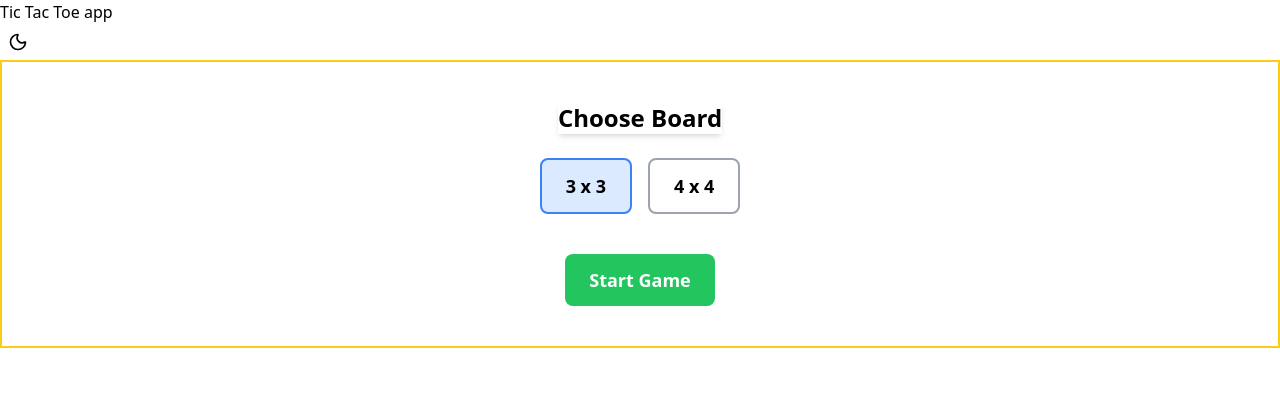
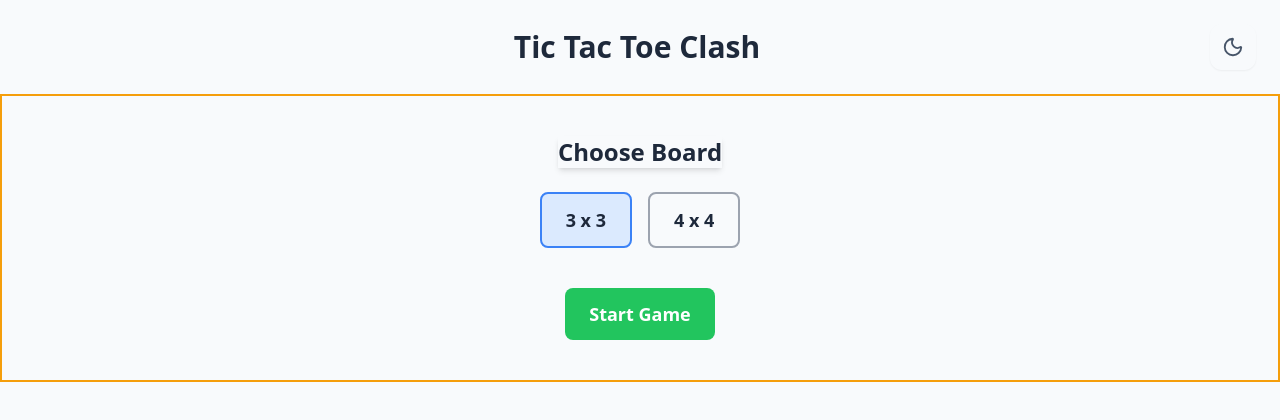
Before and after one commit to Pushparaj96/tic-tac-toe, a React (Vite) app: page / in a window 1280 px wide. Shown: the top 420 px of the page. Built offline with nearby package versions, Linux system fonts and the light colour scheme.

Commit message:
feat:Header

```diff
--- a/src/App.tsx
+++ b/src/App.tsx
@@ -10,8 +10,13 @@ function App() {
 
   return (
     <div className="bg-bgColor text-textColor min-h-screen">
-      <h2>Tic Tac Toe app</h2>
-      <ThemeToggle />
+      <header className="flex items-center justify-between p-4 md:p-6">
+        <div className="w-10"></div>
+        <h1 className="text-2xl md:text-3xl font-bold text-center">
+          Tic Tac Toe Clash
+        </h1>
+        <ThemeToggle />
+      </header>
       {!state.gameStarted ? <GridSelector /> : <GameScreen />}
     </div>
   );
--- a/src/components/GameStatus.tsx
+++ b/src/components/GameStatus.tsx
@@ -10,13 +10,12 @@ const GameStatus = () => {
     useConfirmationModal();
 
   let message = "";
-  let messageColorClass = "text-textColor"; // default color
+  let messageColorClass = "text-textColor";
 
   const handleNewGame = () => {
     openModal({
       title: "Restart Game",
-      message:
-        "Are you sure you want to start a new game? Current progress will be lost.",
+      message: "Are you sure you want to start a new game?",
       confirmText: "Start New Game",
       variant: "warning",
     });
@@ -25,14 +24,13 @@ const GameStatus = () => {
   const handleHomeClick = () => {
     openModal({
       title: "Go to Home",
-      message: "Are you sure? The current game will be reset.",
+      message: "Are you sure? The current game will be lost.",
       confirmText: "Go Home",
       variant: "warning",
     });
   };
 
   const onModalConfirm = () => {
-    // Check which action was requested based on modal title
     if (modal.title === "Restart Game") {
       dispatch({ type: "RESET_GAME" });
     } else if (modal.title === "Go to Home") {
@@ -41,10 +39,10 @@ const GameStatus = () => {
     handleConfirm();
   };
 
-  // Set message and color based on game state
+  // message and color based on game state
   if (winner === "draw") {
     message = "It's a draw 🤝";
-    messageColorClass = "text-textColor"; // neutral color for draw
+    messageColorClass = "text-textColor";
   } else if (winner) {
     message = `Player ${winner} wins 🎉`;
     messageColorClass = winner === "X" ? "text-playerX" : "text-playerO";
@@ -74,7 +72,7 @@ const GameStatus = () => {
               className="flex items-center gap-2 px-4 py-2 bg-restartButton hover:bg-restartButtonHover text-restartButtonText rounded-lg transition-all duration-200 shadow-md hover:shadow-lg font-medium"
             >
               <Recycle size={18} />
-              Restart
+              New Game
             </button>
           </div>
         )}
--- a/src/components/Theme/ThemeToggle.tsx
+++ b/src/components/Theme/ThemeToggle.tsx
@@ -7,10 +7,14 @@ export default function ThemeToggle() {
   return (
     <button
       onClick={toggleTheme}
-      className="p-2 rounded-lg hover:bg-toggleBgColor bg-bgColor text-textColor transition-all duration-200 hover:scale-105"
       aria-label="Toggle Theme"
+      className="p-2.5 rounded-xl hover:bg-toggleBgColor bg-transparent text-textColor transition-all duration-200 hover:scale-105 border-2 border-transparent hover:border-winGlow/20 shadow-sm hover:shadow-md"
     >
-      {theme === "light" ? <Moon size={20} /> : <Sun size={20} />}
+      {theme === "light" ? (
+        <Moon size={22} className="text-slate-600 hover:text-slate-800" />
+      ) : (
+        <Sun size={22} className="text-yellow-400 hover:text-yellow-300" />
+      )}
     </button>
   );
 }
--- a/src/index.css
+++ b/src/index.css
@@ -3,21 +3,21 @@
 @tailwind utilities;
 
 :root {
-  --color-bg: #ffffff;
-  --color-text: #000000;
-  --color-toggle-bg: #f7fafc;
+  --color-bg: #f8fafc;
+  --color-text: #1e293b;
+  --color-toggle-bg: #e2e8f0;
   --color-x: #3b82f6;
   --color-o: #ef4444;
-  --color-win-glow: #facc15;
+  --color-win-glow: #f59e0b;
 
   /* Home Button */
-  --home-button: #3b82f6;
-  --home-button-hover: #2563eb;
+  --home-button: #6366f1;
+  --home-button-hover: #4f46e5;
   --home-button-text: #ffffff;
 
   /* Restart Button */
-  --restart-button: #10b981;
-  --restart-button-hover: #059669;
+  --restart-button: #059669;
+  --restart-button-hover: #047857;
   --restart-button-text: #ffffff;
 
   /* Modal */
@@ -27,63 +27,63 @@
   --modal-text-hover: #374151;
 
   /* Modal Buttons */
-  --cancel-button: #f3f4f6;
-  --cancel-button-hover: #e5e7eb;
-  --cancel-button-text: #374151;
-  --confirm-button: #ef4444;
-  --confirm-button-hover: #dc2626;
+  --cancel-button: #f1f5f9;
+  --cancel-button-hover: #e2e8f0;
+  --cancel-button-text: #475569;
+  --confirm-button: #dc2626;
+  --confirm-button-hover: #b91c1c;
   --confirm-button-text: #ffffff;
 
-  /* Warning Button (for restart/home actions) */
-  --warning-button: #f59e0b;
-  --warning-button-hover: #d97706;
+  /* Warning Button */
+  --warning-button: #ea580c;
+  --warning-button-hover: #c2410c;
   --warning-button-text: #ffffff;
 
   /* Info Button */
-  --info-button: #3b82f6;
-  --info-button-hover: #2563eb;
+  --info-button: #0ea5e9;
+  --info-button-hover: #0284c7;
   --info-button-text: #ffffff;
 }
 
 .dark {
-  --color-bg: #1f2937;
-  --color-text: #f9fafb;
-  --color-toggle-bg: #1e2532;
-  --color-win-glow: #fde68a;
+  --color-bg: #0f172a;
+  --color-text: #f1f5f9;
+  --color-toggle-bg: #1e293b;
+  --color-win-glow: #fbbf24;
 
   /* Home Button */
-  --home-button: #3b82f6;
-  --home-button-hover: #60a5fa;
+  --home-button: #6366f1;
+  --home-button-hover: #818cf8;
   --home-button-text: #ffffff;
 
   /* Restart Button */
-  --restart-button: #10b981;
-  --restart-button-hover: #34d399;
+  --restart-button: #059669;
+  --restart-button-hover: #10b981;
   --restart-button-text: #ffffff;
 
   /* Modal */
-  --modal-bg: #1f2937;
+  --modal-bg: #1e293b;
   --modal-border: #374151;
-  --modal-text: #f9fafb;
-  --modal-text-hover: #d1d5db;
+  --modal-text: #f1f5f9;
+  --modal-text-hover: #e2e8f0;
 
   /* Modal Buttons */
-  --cancel-button: #374151;
-  --cancel-button-hover: #4b5563;
-  --cancel-button-text: #d1d5db;
-  --confirm-button: #ef4444;
-  --confirm-button-hover: #f87171;
+  --cancel-button: #334155;
+  --cancel-button-hover: #475569;
+  --cancel-button-text: #cbd5e1;
+  --confirm-button: #dc2626;
+  --confirm-button-hover: #ef4444;
   --confirm-button-text: #ffffff;
 
   /* Warning Button */
-  --warning-button: #fbbf24;
-  --warning-button-hover: #f59e0b;
-  --warning-button-text: #1f2937;
+  --warning-button: #f59e0b;
+  --warning-button-hover: #fbbf24;
+  --warning-button-text: #0f172a;
 
   /* Info Button */
-  --info-button: #60a5fa;
-  --info-button-hover: #3b82f6;
-  --info-button-text: #1f2937;
+  --info-button: #0ea5e9;
+  --info-button-hover: #38bdf8;
+  --info-button-text: #0f172a;
 }
 
 /* theme switching */
@@ -96,3 +96,10 @@
 .theme-transition-disable * {
   transition: none !important;
 }
+
+/* custom utility classes*/
+@layer utilities {
+  .hover\:scale-102:hover {
+    transform: scale(1.02);
+  }
+}
```
